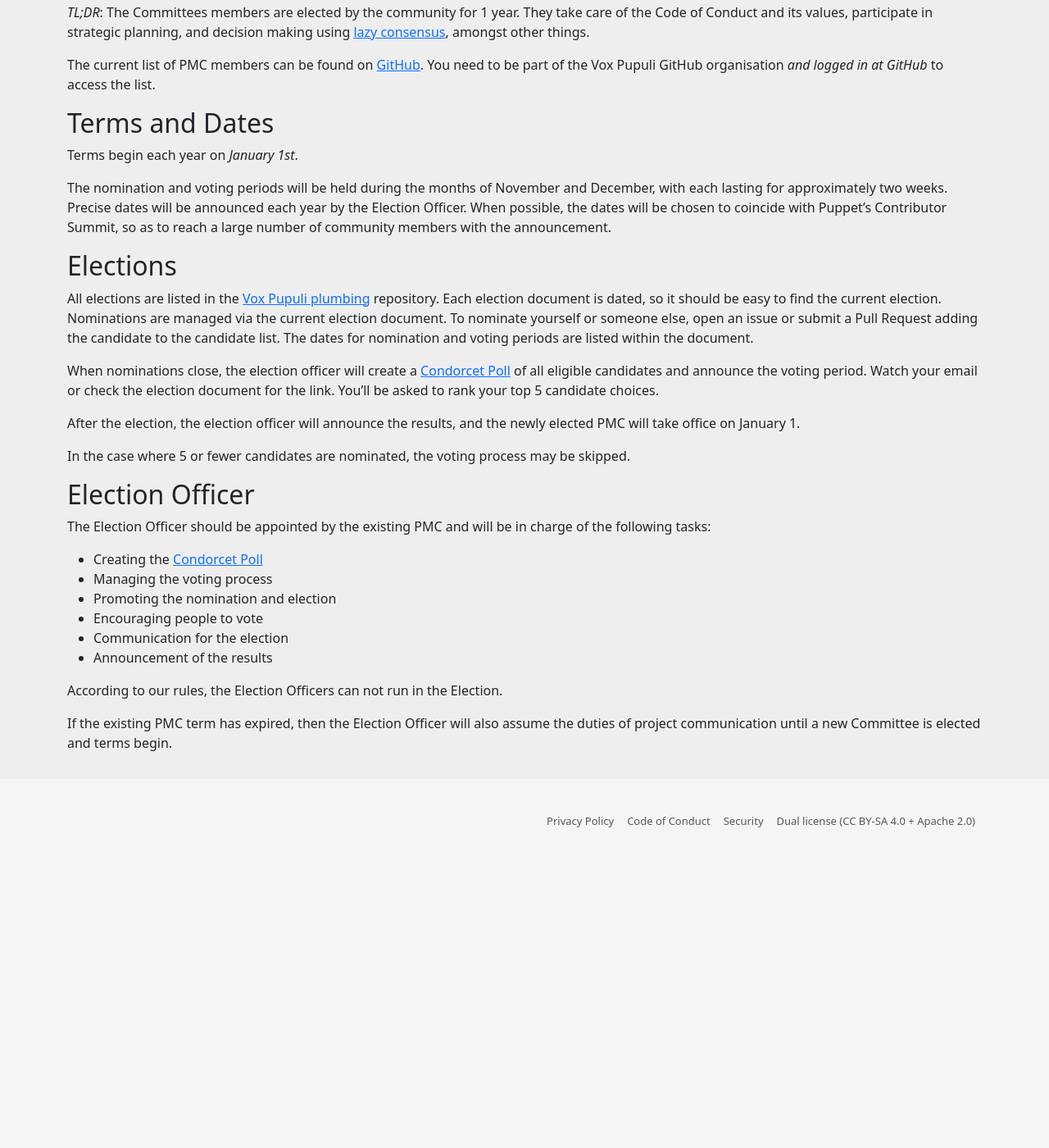
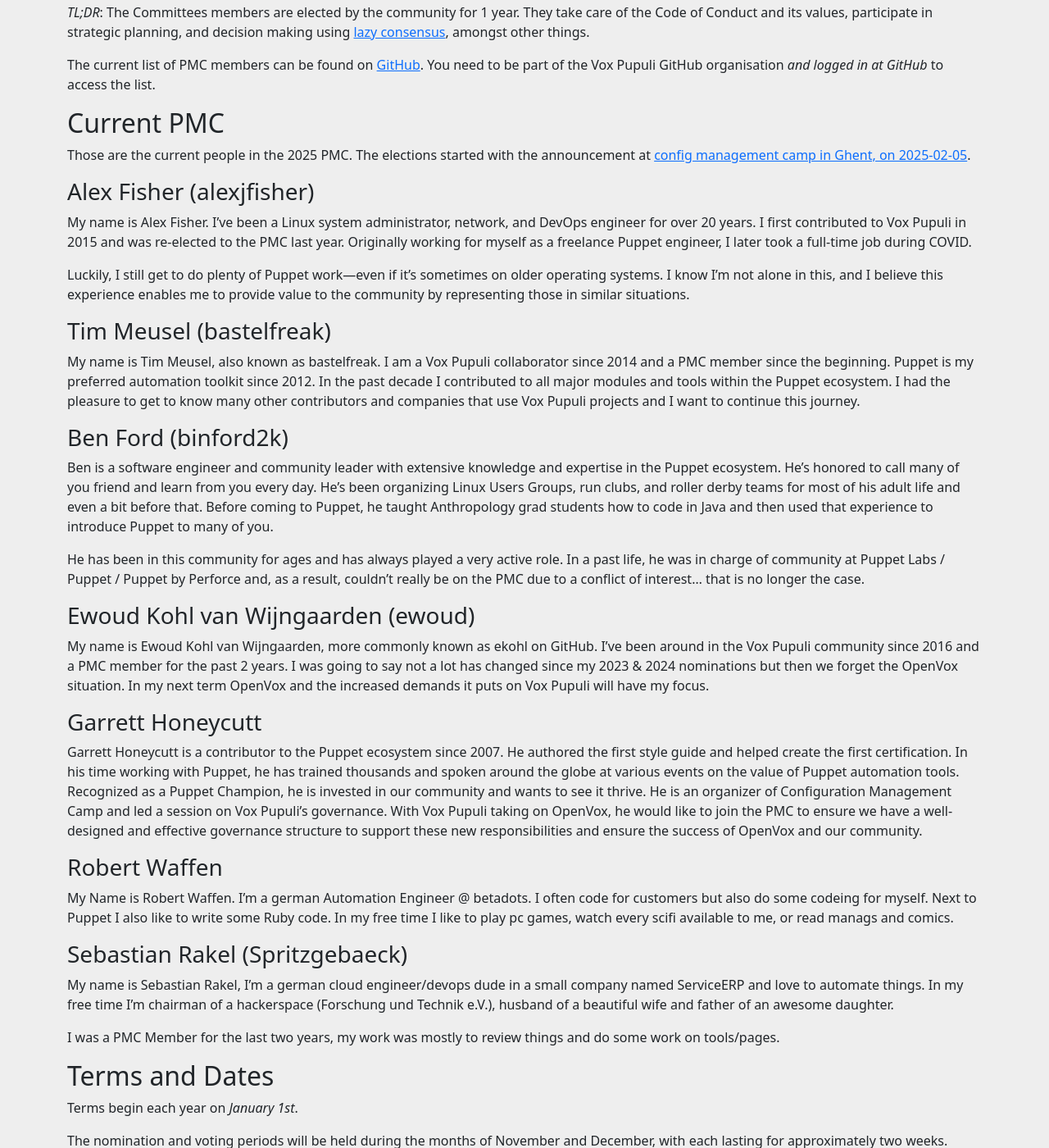
Before and after one commit to voxpupuli/voxpupuli.github.io, a Jekyll site: the page built from elections/index.md, in a window 1280 px wide and 1400 px high, scrolled down 358 px. Shown: the whole window at 82% size. Built offline with Jekyll 4.4.1, drawn with Linux system fonts in a browser that asks for light colours; nearby versions of some CDN libraries; before the commit the page ends 1386 px from its top, so only the background shows below that.

Commit message:
document current PMC people

```diff
--- a/elections/index.md
+++ b/elections/index.md
@@ -17,6 +17,70 @@
 
 The current list of PMC members can be found on [GitHub][maintainers].
 You need to be part of the Vox Pupuli GitHub organisation *and logged in at GitHub* to access the list.
+
+## Current PMC
+
+Those are the current people in the 2025 PMC.
+The elections started with the announcement at [config management camp in Ghent, on 2025-02-05][2025].
+
+### Alex Fisher (alexjfisher)
+
+My name is Alex Fisher.
+I've been a Linux system administrator, network, and DevOps engineer for over 20 years.
+I first contributed to Vox Pupuli in 2015 and was re-elected to the PMC last year.
+Originally working for myself as a freelance Puppet engineer, I later took a full-time job during COVID.
+
+Luckily, I still get to do plenty of Puppet work—even if it's sometimes on older operating systems.
+I know I'm not alone in this, and I believe this experience enables me to provide value to the community by representing those in similar situations.
+
+### Tim Meusel (bastelfreak)
+
+My name is Tim Meusel, also known as bastelfreak.
+I am a Vox Pupuli collaborator since 2014 and a PMC member since the beginning.
+Puppet is my preferred automation toolkit since 2012.
+In the past decade I contributed to all major modules and tools within the Puppet ecosystem.
+I had the pleasure to get to know many other contributors and companies that use Vox Pupuli projects and I want to continue this journey.
+
+### Ben Ford (binford2k)
+
+Ben is a software engineer and community leader with extensive knowledge and expertise in the Puppet ecosystem.
+He's honored to call many of you friend and learn from you every day.
+He's been organizing Linux Users Groups, run clubs, and roller derby teams for most of his adult life and even a bit before that.
+Before coming to Puppet, he taught Anthropology grad students how to code in Java and then used that experience to introduce Puppet to many of you.
+
+He has been in this community for ages and has always played a very active role.
+In a past life, he was in charge of community at Puppet Labs / Puppet / Puppet by Perforce and, as a result, couldn't really be on the PMC due to a conflict of interest... that is no longer the case.
+
+### Ewoud Kohl van Wijngaarden (ewoud)
+
+My name is Ewoud Kohl van Wijngaarden, more commonly known as ekohl on GitHub.
+I've been around in the Vox Pupuli community since 2016 and a PMC member for the past 2 years.
+I was going to say not a lot has changed since my 2023 & 2024 nominations but then we forget the OpenVox situation.
+In my next term OpenVox and the increased demands it puts on Vox Pupuli will have my focus.
+
+### Garrett Honeycutt
+
+Garrett Honeycutt is a contributor to the Puppet ecosystem since 2007.
+He authored the first style guide and helped create the first certification.
+In his time working with Puppet, he has trained thousands and spoken around the globe at various events on the value of Puppet automation tools.
+Recognized as a Puppet Champion, he is invested in our community and wants to see it thrive.
+He is an organizer of Configuration Management Camp and led a session on Vox Pupuli's governance.
+With Vox Pupuli taking on OpenVox, he would like to join the PMC to ensure we have a well-designed and effective governance structure to support these new responsibilities and ensure the success of OpenVox and our community.
+
+### Robert Waffen
+
+My Name is Robert Waffen.
+I'm a german Automation Engineer @ betadots.
+I often code for customers but also do some codeing for myself.
+Next to Puppet I also like to write some Ruby code.
+In my free time I like to play pc games, watch every scifi available to me, or read manags and comics.
+
+### Sebastian Rakel (Spritzgebaeck)
+
+My name is Sebastian Rakel, I'm a german cloud engineer/devops dude in a small company named ServiceERP and love to automate things.
+In my free time I'm chairman of a hackerspace (Forschung und Technik e.V.), husband of a beautiful wife and father of an awesome daughter.
+
+I was a PMC Member for the last two years, my work was mostly to review things and do some work on tools/pages.
 
 ## Terms and Dates
 
@@ -64,3 +128,4 @@
 [maintainers]: https://github.com/orgs/voxpupuli/teams/project-maintainers/members
 [elections]: https://github.com/voxpupuli/plumbing/tree/master/share/elections
 [civs]: https://civs.cs.cornell.edu/
+[2025]: https://github.com/voxpupuli/plumbing/blob/master/share/elections/2025-02.md#voxpupuli-2025-elections
```
